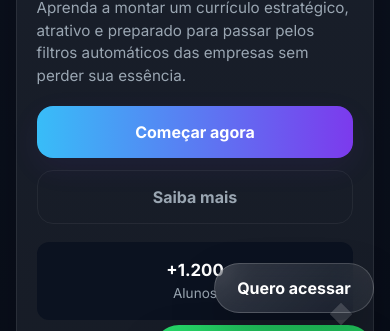
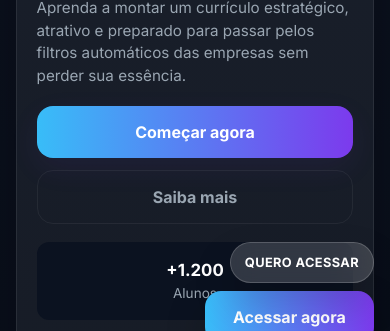
Before and after one commit to GustavoSales2001/Cursos_Love, a website: page index.html in a window 390 px wide. Shown: the part 451-782 px from the top of the page. Drawn offline with Linux system fonts and the light colour scheme.

Commit message:
inclusão de ux mais agradável do front

```diff
--- a/index.html
+++ b/index.html
@@ -342,15 +342,16 @@
     <p>© 2026 Currículo que Vence a IA. Todos os direitos reservados.</p>
   </footer>
 
-  <div class="float-actions">
-    <a href="login.html" class="access-bubble">Quero acessar</a>
-    <a href="https://wa.me/5511925876342?text=Gostaria%20de%20mais%20informa%C3%A7%C3%B5es%20referente%20ao%20curso%2C%20consegue%20me%20ajudar%3F" class="whatsapp-btn" target="_blank" rel="noopener noreferrer" aria-label="Falar no WhatsApp">
+  <div class="fixed-access-panel">
+    <div class="access-label">Quero acessar</div>
+    <a href="login.html" class="btn-primary fixed-access-btn">Acessar agora</a>
+    <a href="https://wa.me/5511925876342?text=Gostaria%20de%20mais%20informa%C3%A7%C3%B5es%20referente%20ao%20curso%2C%20consegue%20me%20ajudar%3F" class="whatsapp-float fixed-whatsapp-btn" target="_blank" rel="noopener noreferrer" aria-label="Falar no WhatsApp">
       <span class="whatsapp-icon" aria-hidden="true">
         <svg width="24" height="24" viewBox="0 0 24 24" xmlns="http://www.w3.org/2000/svg" aria-hidden="true" focusable="false">
           <path fill="#ffffff" d="M12.04 2C6.48 2 2 6.48 2 12.04c0 2.12.56 4.15 1.62 5.95L2 22l6.25-1.63C8.82 21.44 10.41 22 12.04 22 17.6 22 22.04 17.52 22.04 12.04 22.04 6.48 17.6 2 12.04 2zM16.9 15.9c-.24.52-1.07 1.03-1.47 1.11-.39.07-.87.1-1.67-.17-.8-.27-2.06-.76-3.18-1.85-1.12-1.09-1.61-2.36-1.89-3.16-.29-.8-.18-1.13.06-1.45.23-.31.53-.8.8-1.06.25-.25.34-.39.51-.64.17-.25.08-.49-.04-.6-.13-.12-.86-2.03-1.18-2.78-.32-.75-.64-.65-.88-.66-.24-.01-.52-.01-.79-.01-.27 0-.63.1-.96.48-.33.37-1.25 1.22-1.25 2.98 0 1.75.9 3.44 2.04 4.67 1.14 1.22 2.46 2.03 3.68 2.48 1.22.45 2.33.51 3.21.39.88-.12 1.54-.53 1.86-1.06.32-.53.32-1 .22-1.14-.1-.13-.37-.21-.69-.37z"/>
         </svg>
       </span>
-      <span>Falar no WhatsApp</span>
+      Falar no WhatsApp
     </a>
   </div>
 
--- a/style.css
+++ b/style.css
@@ -158,18 +158,20 @@ a{color:inherit;text-decoration:none}
 .toast{position:fixed;top:22px;right:22px;background:#041029;color:#e6f5ff;padding:12px 16px;border-radius:12px;border:1px solid rgba(255,255,255,0.04);box-shadow:0 10px 30px rgba(2,6,23,0.6);opacity:0;transform:translateY(-8px);pointer-events:none;transition:.28s;z-index:9999}
 .toast.show{opacity:1;transform:translateY(0);pointer-events:auto}
 
-.float-actions{position:fixed;right:24px;bottom:24px;display:flex;flex-direction:column;align-items:flex-end;gap:12px;z-index:9999}
-.access-bubble{display:inline-flex;align-items:center;justify-content:center;padding:14px 20px;border-radius:999px;background:linear-gradient(135deg,rgba(255,255,255,0.16),rgba(255,255,255,0.06));backdrop-filter:blur(14px);border:1px solid rgba(255,255,255,0.18);color:#fff;font-weight:700;text-decoration:none;box-shadow:0 22px 48px rgba(0,0,0,0.22);position:relative;min-width:180px;max-width:260px;transition:transform .25s,box-shadow .25s}
-.access-bubble:hover{transform:translateY(-3px);box-shadow:0 26px 54px rgba(0,0,0,0.26)}
-.access-bubble::after{content:'';position:absolute;bottom:-10px;right:24px;width:16px;height:16px;background:rgba(255,255,255,0.16);transform:rotate(45deg);filter:blur(0.6px)}
-.whatsapp-btn{display:inline-flex;align-items:center;gap:12px;padding:14px 18px;border-radius:999px;background:#25d366;color:#fff;text-decoration:none;box-shadow:0 18px 40px rgba(0,0,0,0.24);font-weight:700;transition:transform .25s,box-shadow .25s;background-image:linear-gradient(135deg,#25d366,#1ebe57);}
-.whatsapp-btn:hover{transform:translateY(-4px);box-shadow:0 24px 50px rgba(0,0,0,0.28)}
-.whatsapp-icon{display:flex;align-items:center;justify-content:center;width:28px;height:28px;animation:whatsapp-vibrate 0.9s infinite ease-in-out}
-.whatsapp-icon svg{width:22px;height:22px}
+.fixed-access-panel{position:fixed;right:24px;bottom:24px;display:flex;flex-direction:column;align-items:flex-end;gap:10px;z-index:9999}
+.access-label{display:inline-flex;align-items:center;justify-content:center;padding:10px 16px;border-radius:999px;background:rgba(255,255,255,0.16);backdrop-filter:blur(14px);border:1px solid rgba(255,255,255,0.18);color:#fff;font-weight:700;text-transform:uppercase;letter-spacing:.03em;box-shadow:0 20px 40px rgba(0,0,0,0.18);font-size:.85rem;min-width:160px;max-width:240px;text-align:center}
+.fixed-access-btn{display:inline-flex;align-items:center;justify-content:center;padding:14px 20px;border-radius:999px;background:linear-gradient(90deg,var(--accent),var(--accent-2));color:#fff;text-decoration:none;box-shadow:0 18px 40px rgba(0,0,0,0.24);font-weight:700;transition:transform .25s,box-shadow .25s;min-width:180px}
+.fixed-access-btn:hover{transform:translateY(-3px);box-shadow:0 24px 50px rgba(0,0,0,0.28)}
+.fixed-access-panel .whatsapp-float{position:static;right:auto;bottom:auto;width:auto;height:auto;padding:0;background:transparent;box-shadow:none;animation:none;transition:none}
+.fixed-access-panel .whatsapp-float:hover{transform:none;box-shadow:none}
+.fixed-access-panel .whatsapp-float .whatsapp-icon{width:28px;height:28px;border-radius:999px;background:#25d366;box-shadow:0 18px 40px rgba(0,0,0,0.24);display:flex;align-items:center;justify-content:center;padding:10px}
+.fixed-access-panel .whatsapp-float span{color:#fff}
+.fixed-access-panel .whatsapp-btn{display:inline-flex;align-items:center;gap:12px}
 @media (max-width:700px){
-  .float-actions{right:16px;bottom:16px;align-items:flex-end}
-  .access-bubble{min-width:160px;max-width:220px;padding:12px 16px}
-  .whatsapp-btn{padding:12px 16px;min-width:180px;justify-content:center}
+  .fixed-access-panel{right:16px;bottom:16px;gap:8px}
+  .access-label{min-width:140px;max-width:220px;padding:10px 14px;font-size:.8rem}
+  .fixed-access-btn{min-width:160px;padding:12px 16px}
+  .fixed-access-panel .whatsapp-float .whatsapp-icon{width:26px;height:26px;padding:8px}
 }
 
 @media (max-width:700px){
```
